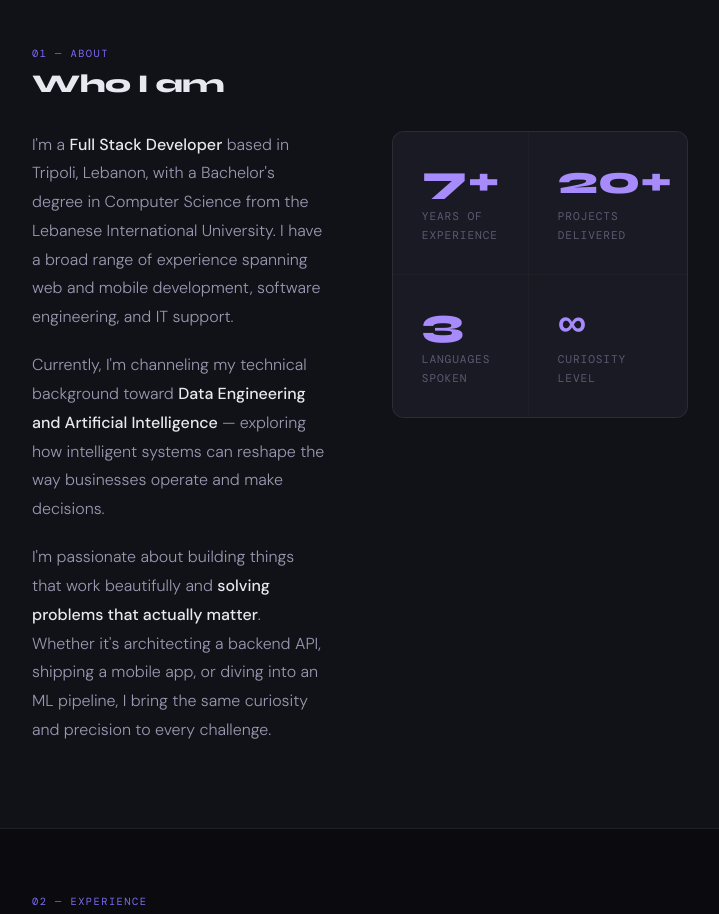
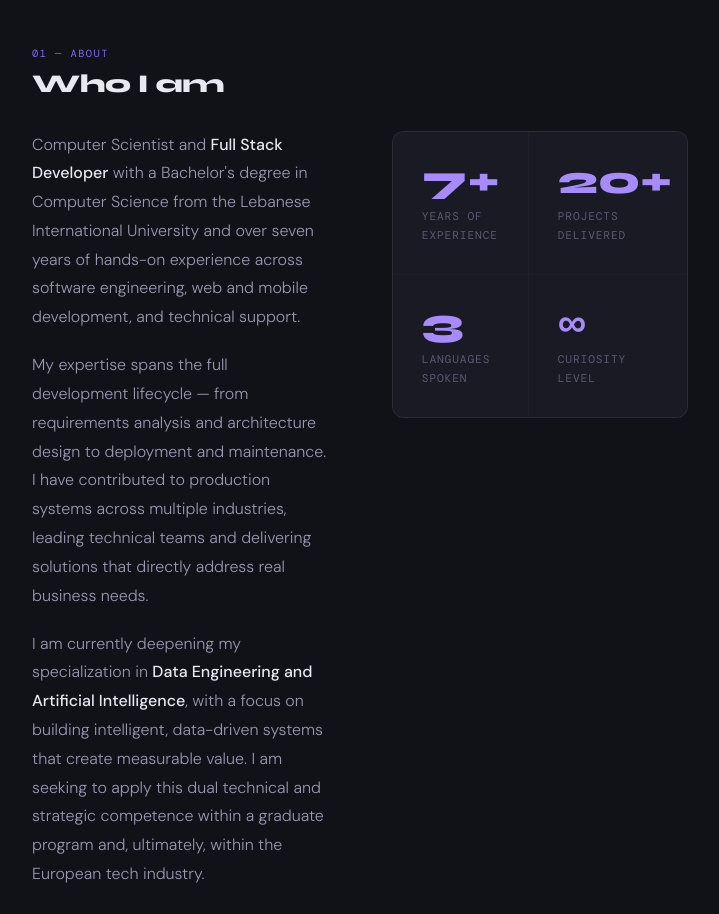
Before and after one commit to KamalTaleb/KamalTaleb.github.io, a plain HTML site: page index.html in a window 1280 px wide. Shown: the part 820-1734 px from the top of the page, without its empty margins (280-999 px from the left). Drawn offline with nearby package versions, Linux system fonts and the light colour scheme; a web font is replaced by a local one.

Commit message:
Add files via upload

```diff
--- a/index.html
+++ b/index.html
@@ -546,9 +546,9 @@
       <h2 class="section-title reveal">Who I am</h2>
       <div class="about-grid">
         <div class="about-text reveal">
-          <p>I'm a <strong>Full Stack Developer</strong> based in Tripoli, Lebanon, with a Bachelor's degree in Computer Science from the Lebanese International University. I have a broad range of experience spanning web and mobile development, software engineering, and IT support.</p>
-          <p>Currently, I'm channeling my technical background toward <strong>Data Engineering and Artificial Intelligence</strong> — exploring how intelligent systems can reshape the way businesses operate and make decisions.</p>
-          <p>I'm passionate about building things that work beautifully and <strong>solving problems that actually matter</strong>. Whether it's architecting a backend API, shipping a mobile app, or diving into an ML pipeline, I bring the same curiosity and precision to every challenge.</p>
+          <p>Computer Scientist and <strong>Full Stack Developer</strong> with a Bachelor's degree in Computer Science from the Lebanese International University and over seven years of hands-on experience across software engineering, web and mobile development, and technical support.</p>
+          <p>My expertise spans the full development lifecycle — from requirements analysis and architecture design to deployment and maintenance. I have contributed to production systems across multiple industries, leading technical teams and delivering solutions that directly address real business needs.</p>
+          <p>I am currently deepening my specialization in <strong>Data Engineering and Artificial Intelligence</strong>, with a focus on building intelligent, data-driven systems that create measurable value. I am seeking to apply this dual technical and strategic competence within a graduate program and, ultimately, within the European tech industry.</p>
         </div>
         <div class="about-stats reveal">
           <div class="stat-box">
```
